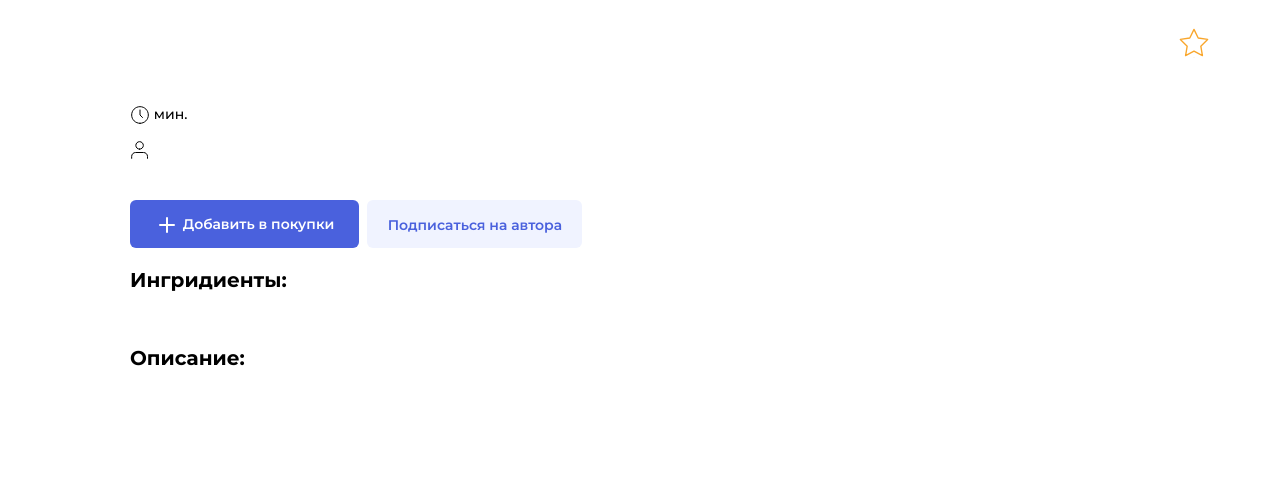
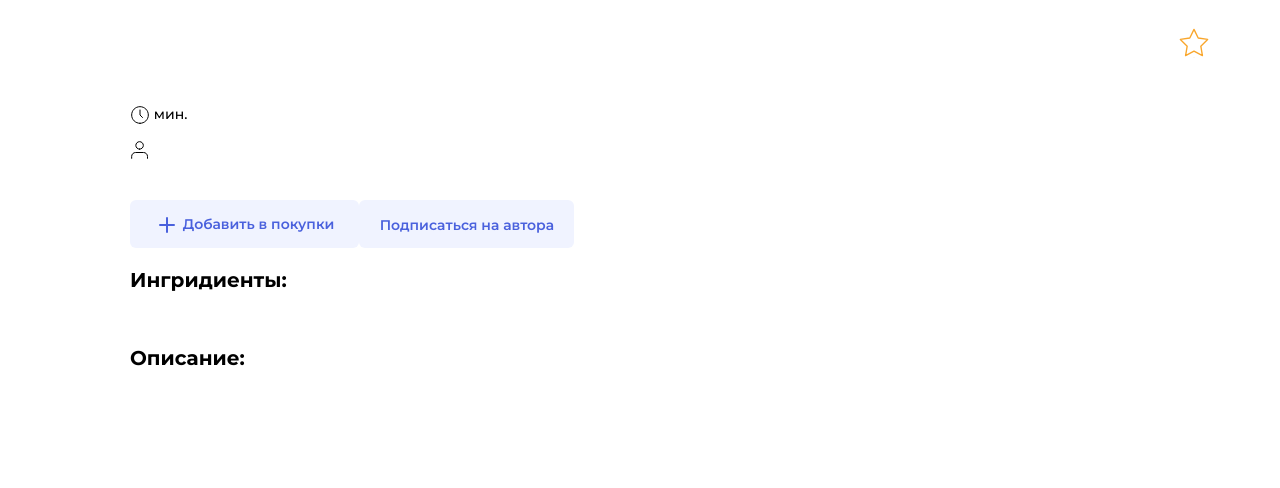
Before and after one commit to Riyce/foodgram-project-react, a Django app: template templates/recipe_page.html in a window 1280 px wide. Shown: the part 191-679 px from the top of the page. Run offline with Django 3.2, Linux system fonts and the light colour scheme; the template is opened without the code that fills it, so the values that code supplies are empty; the visitor is signed in with stand-in values (Sample User, id 1); some libraries are stand-ins or nearby versions.

Commit message:
fix pur button

```diff
--- a/recipes/templatetags/recipe_filters.py
+++ b/recipes/templatetags/recipe_filters.py
@@ -11,3 +11,8 @@ def favorite_by_user(recipe, user):
 @register.filter
 def get_purchases_count(user):
     return user.purchases.all().count()
+
+
+@register.filter
+def add_to_user_purchases(recipe, user):
+    return user.purchases.filter(recipe=recipe).exists()
--- a/templates/recipe_page.html
+++ b/templates/recipe_page.html
@@ -64,12 +64,16 @@
                     </ul>
                 </div>
                 <ul class="single-card__items">
-                    <li class="single-card__item">
-                        <button class="button button_style_blue" name="purchases" data-out>
-                            <span class="icon-plus"></span> Добавить в покупки
-                        </button>
-                    </li>
                     {% if user.is_authenticated %}
+                        {% if not recipe|add_to_user_purchases:user %}
+                            <button class="button button_style_light-blue" name="purchases" data-out>
+                                <span class="icon-plus button__icon"></span> Добавить в покупки
+                            </button>
+                        {% else %}
+                            <button class="button button_style_light-blue-outline" name="purchases">
+                                <span class="icon-check button__icon"></span> Рецепт добавлен
+                            </button>
+                        {% endif %}
                         {% if following %}
                             <button class="button button_style_light-blue button_size_subscribe"
                                 name="subscribe">Отписаться от автора
```
Also changed, not shown: templates/includes/recipe.html (+9 -4 lines).
